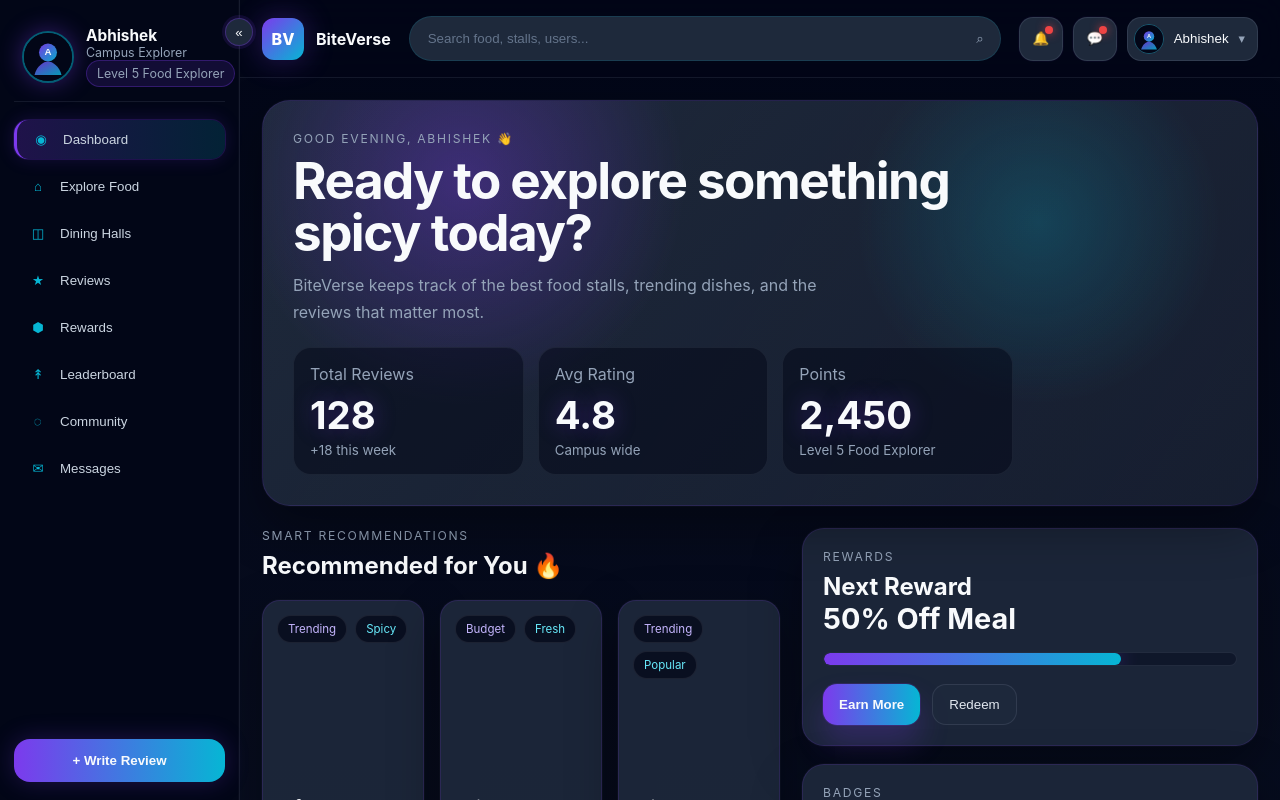
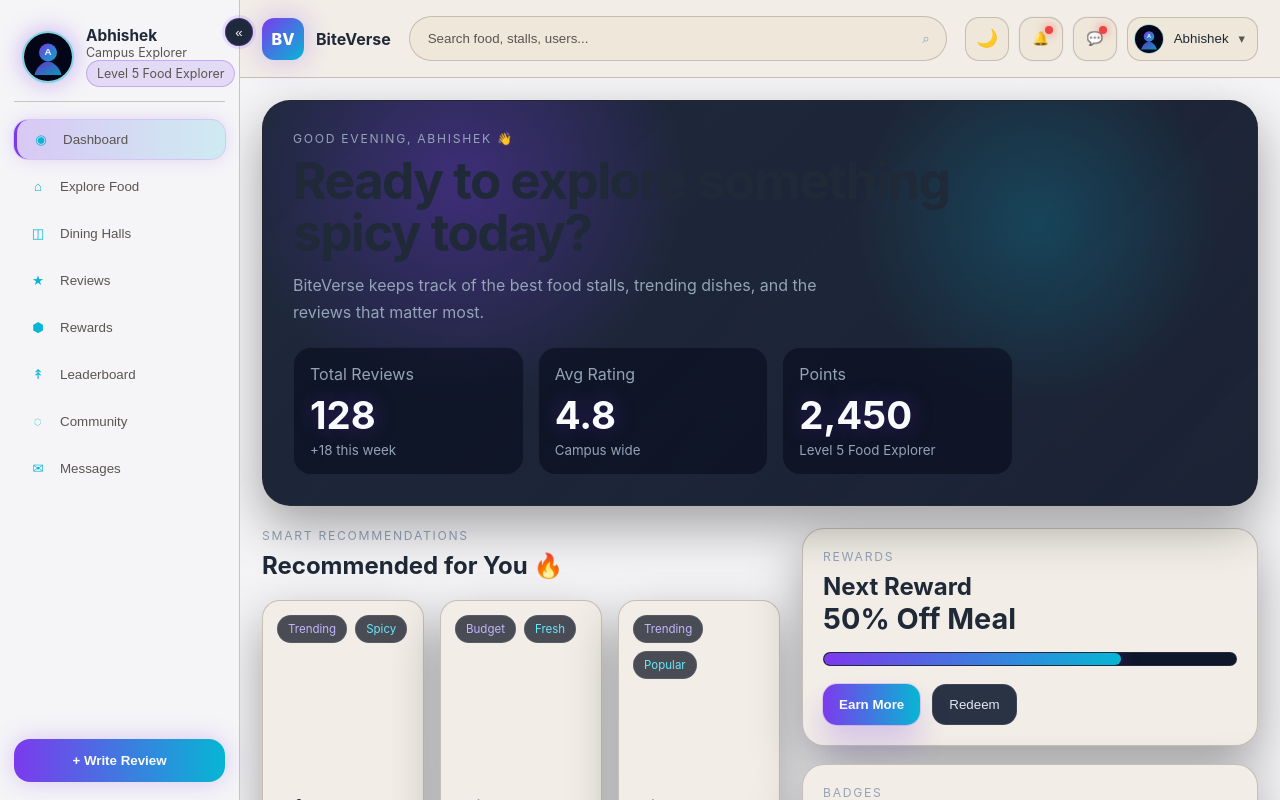
Before and after one commit to Abhishek-gupta18/BiteVerse, a React app in the folder frontend/: page /dashboard in a window 1280 px wide. Shown: the top 800 px of the page. Built offline with nearby package versions, Linux system fonts and the light colour scheme; the HTML template or start-up script is replaced by a standard one.

Commit message:
first commit....

```diff
--- a/frontend/src/Dashboard.css
+++ b/frontend/src/Dashboard.css
@@ -1,8 +1,19 @@
 .biteverse-shell {
   min-height: 100vh;
   display: flex;
+  background: var(--bg);
+  color: var(--text);
+  transition: background 0.5s cubic-bezier(0.4, 0, 0.2, 1), color 0.5s cubic-bezier(0.4, 0, 0.2, 1);
+}
+
+/* Light theme overrides for Dashboard */
+html[data-theme="light"] .biteverse-shell {
+  background: linear-gradient(180deg, #f5f5f7 0%, #f0f0f3 100%);
+}
+
+/* Dark theme styling */
+html[data-theme="dark"] .biteverse-shell {
   background: linear-gradient(180deg, #020617 0%, #0f172a 100%);
-  color: #f8fafc;
 }
 
 .dashboard-content {
@@ -20,9 +31,10 @@
 }
 
 .glow-card {
-  background: rgba(30, 41, 59, 0.92);
-  border: 1px solid rgba(124, 58, 237, 0.16);
+  background: var(--bg-secondary);
+  border: 1px solid var(--border);
   box-shadow: 0 0 0 1px rgba(255, 255, 255, 0.02), 0 20px 50px rgba(0, 0, 0, 0.34);
+  transition: background 0.5s cubic-bezier(0.4, 0, 0.2, 1), border-color 0.5s cubic-bezier(0.4, 0, 0.2, 1);
 }
 
 .biteverse-sidebar {
@@ -31,15 +43,15 @@
   top: 0;
   bottom: 0;
   width: 240px;
-  background: #020617;
-  border-right: 1px solid rgba(148, 163, 184, 0.14);
+  background: var(--bg);
+  border-right: 1px solid var(--border);
   padding: 18px 14px;
   display: flex;
   flex-direction: column;
   gap: 18px;
   box-shadow: inset -1px 0 0 rgba(255, 255, 255, 0.02);
   z-index: 40;
-  transition: width 0.38s ease-in-out, padding 0.38s ease-in-out, gap 0.38s ease-in-out;
+  transition: width 0.38s ease-in-out, padding 0.38s ease-in-out, gap 0.38s ease-in-out, background 0.5s cubic-bezier(0.4, 0, 0.2, 1), border-color 0.5s cubic-bezier(0.4, 0, 0.2, 1);
 }
 
 .biteverse-sidebar.collapsed {
@@ -97,8 +109,8 @@
   align-items: center;
   gap: 12px;
   padding: 8px 8px 14px;
-  border-bottom: 1px solid rgba(148, 163, 184, 0.12);
-  transition: gap 0.38s ease-in-out, padding 0.38s ease-in-out;
+  border-bottom: 1px solid var(--border);
+  transition: gap 0.38s ease-in-out, padding 0.38s ease-in-out, border-color 0.5s cubic-bezier(0.4, 0, 0.2, 1);
 }
 
 .sidebar-avatar {
@@ -118,7 +130,8 @@
 .sidebar-profile strong {
   display: block;
   font-size: 0.96rem;
-  transition: opacity 0.38s ease-in-out, max-width 0.38s ease-in-out;
+  color: var(--text);
+  transition: opacity 0.38s ease-in-out, max-width 0.38s ease-in-out, color 0.5s cubic-bezier(0.4, 0, 0.2, 1);
   white-space: nowrap;
   overflow: hidden;
   text-overflow: ellipsis;
@@ -127,9 +140,9 @@
 .sidebar-profile p,
 .sidebar-profile span {
   margin: 0;
-  color: #94a3b8;
+  color: var(--text-secondary);
   font-size: 0.78rem;
-  transition: opacity 0.38s ease-in-out, max-width 0.38s ease-in-out;
+  transition: opacity 0.38s ease-in-out, max-width 0.38s ease-in-out, color 0.5s cubic-bezier(0.4, 0, 0.2, 1);
   white-space: nowrap;
   overflow: hidden;
   text-overflow: ellipsis;
@@ -162,10 +175,10 @@
   border: 0;
   border-radius: 14px;
   padding: 12px 14px;
-  color: #cbd5e1;
+  color: var(--text-secondary);
   background: transparent;
   text-align: left;
-  transition: all 0.3s ease-in-out, background 0.3s ease-in-out, justify-content 0.38s ease-in-out;
+  transition: all 0.3s ease-in-out, background 0.3s ease-in-out, justify-content 0.38s ease-in-out, color 0.5s cubic-bezier(0.4, 0, 0.2, 1);
   white-space: nowrap;
 }
 
@@ -175,8 +188,8 @@
 }
 
 .sidebar-nav-item:hover {
-  background: rgba(30, 41, 59, 0.9);
-  color: #f8fafc;
+  background: var(--bg-secondary);
+  color: var(--text);
   transform: translateX(2px);
 }
 
@@ -249,15 +262,18 @@
   gap: 18px;
   padding: 16px 22px;
   margin: 0;
-  background: rgba(2, 6, 23, 0.82);
+  background: var(--bg-secondary);
   backdrop-filter: blur(18px);
-  border-bottom: 1px solid rgba(148, 163, 184, 0.12);
+  border-bottom: 1px solid var(--border);
+  transition: background 0.5s cubic-bezier(0.4, 0, 0.2, 1), border-color 0.5s cubic-bezier(0.4, 0, 0.2, 1);
 }
 
 .navbar-brand {
   display: flex;
   align-items: center;
   gap: 12px;
+  color: var(--text);
+  transition: color 0.5s cubic-bezier(0.4, 0, 0.2, 1);
 }
 
 .brand-mark {
@@ -277,8 +293,9 @@
   align-items: center;
   border-radius: 999px;
   overflow: hidden;
-  background: #1e293b;
-  border: 1px solid rgba(6, 182, 212, 0.14);
+  background: var(--input-bg);
+  border: 1px solid var(--border-secondary);
+  transition: background 0.5s cubic-bezier(0.4, 0, 0.2, 1), border-color 0.5s cubic-bezier(0.4, 0, 0.2, 1);
 }
 
 .navbar-search input {
@@ -286,13 +303,14 @@
   min-width: 0;
   border: 0;
   background: transparent;
-  color: #f8fafc;
+  color: var(--text);
   padding: 14px 18px;
   outline: none;
+  transition: color 0.5s cubic-bezier(0.4, 0, 0.2, 1);
 }
 
 .navbar-search input::placeholder {
-  color: #64748b;
+  color: var(--text-secondary);
 }
 
 .navbar-search:focus-within {
@@ -313,13 +331,94 @@
   gap: 10px;
 }
 
+/* Theme toggle button in Dashboard navbar */
+.theme-toggle-btn {
+  width: 44px;
+  height: 44px;
+  border: 1px solid var(--border-secondary);
+  background: var(--input-bg);
+  color: var(--text);
+  border-radius: 14px;
+  cursor: pointer;
+  display: grid;
+  place-items: center;
+  position: relative;
+  font-size: 1.1rem;
+  transition: all 0.5s cubic-bezier(0.4, 0, 0.2, 1);
+  overflow: hidden;
+}
+
+.theme-toggle-btn:hover {
+  transform: scale(1.08);
+  border-color: var(--accent);
+  box-shadow: 0 0 12px rgba(124, 58, 237, 0.3);
+}
+
+.theme-toggle-btn .toggle-icon {
+  display: inline-block;
+  transition: all 0.4s cubic-bezier(0.34, 1.56, 0.64, 1);
+}
+
+.theme-toggle-btn.light .toggle-icon {
+  animation: moonRise 0.5s cubic-bezier(0.34, 1.56, 0.64, 1) forwards;
+}
+
+.theme-toggle-btn.dark .toggle-icon {
+  animation: sunRise 0.5s cubic-bezier(0.34, 1.56, 0.64, 1) forwards;
+}
+
+@keyframes moonRise {
+  0% {
+    transform: rotate(0deg) scale(0.5);
+    opacity: 0;
+  }
+  50% {
+    transform: rotate(-30deg) scale(1.1);
+  }
+  100% {
+    transform: rotate(0deg) scale(1);
+    opacity: 1;
+  }
+}
+
+@keyframes sunRise {
+  0% {
+    transform: rotate(0deg) scale(0.5);
+    opacity: 0;
+  }
+  50% {
+    transform: rotate(30deg) scale(1.1);
+  }
+  100% {
+    transform: rotate(0deg) scale(1);
+    opacity: 1;
+  }
+}
+
+.theme-toggle-btn:active {
+  animation: themeToggleRipple 0.6s ease-out;
+}
+
+@keyframes themeToggleRipple {
+  0% {
+    box-shadow: 0 0 0 0 rgba(124, 58, 237, 0.7);
+  }
+  70% {
+    box-shadow: 0 0 0 10px rgba(124, 58, 237, 0);
+  }
+  100% {
+    box-shadow: 0 0 0 0 rgba(124, 58, 237, 0);
+  }
+}
+
 .icon-btn,
 .profile-pill {
-  border: 1px solid rgba(148, 163, 184, 0.16);
-  background: #1e293b;
-  color: #f8fafc;
+  border: 1px solid var(--border-secondary);
+  background: var(--input-bg);
+  color: var(--text);
   border-radius: 14px;
   height: 44px;
+  transition: all 0.5s cubic-bezier(0.4, 0, 0.2, 1);
 }
 
 .icon-btn {
@@ -352,9 +451,9 @@
 }
 
 .profile-caret {
-  color: #94a3b8;
+  color: var(--text-secondary);
   font-size: 0.8rem;
-  transition: transform 0.18s ease;
+  transition: transform 0.18s ease, color 0.5s cubic-bezier(0.4, 0, 0.2, 1);
 }
 
 .profile-caret.open {
@@ -372,26 +471,28 @@
   min-width: 220px;
   padding: 8px;
   border-radius: 18px;
-  background: rgba(2, 6, 23, 0.96);
-  border: 1px solid rgba(124, 58, 237, 0.22);
+  background: var(--bg-secondary);
+  border: 1px solid var(--border);
   box-shadow: 0 22px 44px rgba(0, 0, 0, 0.45), 0 0 0 1px rgba(6, 182, 212, 0.06);
   backdrop-filter: blur(18px);
   z-index: 80;
+  transition: background 0.5s cubic-bezier(0.4, 0, 0.2, 1), border-color 0.5s cubic-bezier(0.4, 0, 0.2, 1);
 }
 
 .profile-menu-item {
   width: 100%;
   border: 0;
   background: transparent;
-  color: #f8fafc;
+  color: var(--text);
   text-align: left;
   padding: 12px 14px;
   border-radius: 12px;
+  transition: all 0.3s ease, background 0.3s ease, color 0.5s cubic-bezier(0.4, 0, 0.2, 1);
 }
 
 .profile-menu-item:hover {
-  background: rgba(30, 41, 59, 0.9);
-  color: #67e8f9;
+  background: var(--bg);
+  color: var(--accent);
 }
 
 .profile-menu-item.danger {
--- a/frontend/src/Dashboard.jsx
+++ b/frontend/src/Dashboard.jsx
@@ -1,5 +1,6 @@
 import React, { useEffect, useMemo, useRef, useState } from 'react';
 import { useNavigate } from 'react-router-dom';
+import { useTheme } from './context/ThemeContext';
 import './Dashboard.css';
 
 const avatarSvg = (label, primary, secondary) =>
@@ -164,6 +165,7 @@ function SectionTitle({ kicker, title, action }) {
 
 const Dashboard = () => {
   const navigate = useNavigate();
+  const { theme, toggleTheme } = useTheme();
   const [activeNav, setActiveNav] = useState('dashboard');
   const [reviewTab, setReviewTab] = useState('latest');
   const [sidebarCollapsed, setSidebarCollapsed] = useState(false);
@@ -302,6 +304,15 @@ const Dashboard = () => {
           </div>
 
           <div className="navbar-actions">
+            <button
+              type="button"
+              className={`theme-toggle-btn ${theme}`}
+              onClick={toggleTheme}
+              aria-label="Toggle theme"
+              title={`Switch to ${theme === 'light' ? 'dark' : 'light'} theme`}
+            >
+              <span className="toggle-icon">{theme === 'light' ? '🌙' : '☀️'}</span>
+            </button>
             <button type="button" className="icon-btn badge-btn" aria-label="Notifications">
               🔔
               <span className="red-dot" aria-hidden="true" />
--- /dev/null
+++ b/frontend/src/context/ThemeContext.jsx
@@ -0,0 +1,41 @@
+import React, { createContext, useContext, useState, useEffect } from 'react';
+
+const ThemeContext = createContext();
+
+export const ThemeProvider = ({ children }) => {
+  const [theme, setTheme] = useState(() => {
+    // Check localStorage for saved theme
+    const savedTheme = localStorage.getItem('theme');
+    if (savedTheme) return savedTheme;
+
+    // Check system preference
+    if (window.matchMedia && window.matchMedia('(prefers-color-scheme: dark)').matches) {
+      return 'dark';
+    }
+    return 'light';
+  });
+
+  useEffect(() => {
+    // Apply theme to document root
+    document.documentElement.setAttribute('data-theme', theme);
+    localStorage.setItem('theme', theme);
+  }, [theme]);
+
+  const toggleTheme = () => {
+    setTheme(prev => prev === 'light' ? 'dark' : 'light');
+  };
+
+  return (
+    <ThemeContext.Provider value={{ theme, toggleTheme }}>
+      {children}
+    </ThemeContext.Provider>
+  );
+};
+
+export const useTheme = () => {
+  const context = useContext(ThemeContext);
+  if (!context) {
+    throw new Error('useTheme must be used within ThemeProvider');
+  }
+  return context;
+};
--- a/frontend/src/globals.css
+++ b/frontend/src/globals.css
@@ -7,6 +7,55 @@
 
 :root {
   --accent-gradient: linear-gradient(135deg, #7c3aed 0%, #06b6d4 100%);
+
+  /* Light Theme Colors */
+  --light-bg: #f5f5f7;
+  --light-bg-secondary: #f2eee7;
+  --light-text: #1f2937;
+  --light-text-secondary: #5a5550;
+  --light-border: rgba(65, 54, 45, 0.26);
+  --light-border-secondary: rgba(65, 54, 45, 0.24);
+  --light-input-bg: #efe7da;
+  --light-accent: #c97a3a;
+  --light-navbar-bg: #f2eee7;
+
+  /* Dark Theme Colors */
+  --dark-bg: #020617;
+  --dark-bg-secondary: #1e293b;
+  --dark-text: #f8fafc;
+  --dark-text-secondary: #cbd5e1;
+  --dark-border: rgba(148, 163, 184, 0.18);
+  --dark-border-secondary: rgba(148, 163, 184, 0.12);
+  --dark-input-bg: #0f172a;
+  --dark-accent: #06b6d4;
+  --dark-navbar-bg: #0f172a;
+}
+
+/* Light Theme (Default) */
+html[data-theme="light"],
+html:not([data-theme]) {
+  --bg: var(--light-bg);
+  --bg-secondary: var(--light-bg-secondary);
+  --text: var(--light-text);
+  --text-secondary: var(--light-text-secondary);
+  --border: var(--light-border);
+  --border-secondary: var(--light-border-secondary);
+  --input-bg: var(--light-input-bg);
+  --accent: var(--light-accent);
+  --navbar-bg: var(--light-navbar-bg);
+}
+
+/* Dark Theme */
+html[data-theme="dark"] {
+  --bg: var(--dark-bg);
+  --bg-secondary: var(--dark-bg-secondary);
+  --text: var(--dark-text);
+  --text-secondary: var(--dark-text-secondary);
+  --border: var(--dark-border);
+  --border-secondary: var(--dark-border-secondary);
+  --input-bg: var(--dark-input-bg);
+  --accent: var(--dark-accent);
+  --navbar-bg: var(--dark-navbar-bg);
 }
 
 html,
@@ -20,11 +69,9 @@ body {
   font-family: "Inter", "Segoe UI", "Roboto", -apple-system, BlinkMacSystemFont, sans-serif;
   -webkit-font-smoothing: antialiased;
   -moz-osx-font-smoothing: grayscale;
-  background:
-    radial-gradient(circle at 15% 10%, rgba(124, 58, 237, 0.18), transparent 22%),
-    radial-gradient(circle at 82% 18%, rgba(6, 182, 212, 0.14), transparent 20%),
-    linear-gradient(180deg, #020617 0%, #0f172a 100%);
-  color: #f8fafc;
+  background: var(--bg);
+  color: var(--text);
+  transition: background 0.5s cubic-bezier(0.4, 0, 0.2, 1), color 0.5s cubic-bezier(0.4, 0, 0.2, 1);
 }
 
 ::-webkit-scrollbar {
@@ -33,13 +80,14 @@ body {
 }
 
 ::-webkit-scrollbar-track {
-  background: rgba(2, 6, 23, 0.7);
+  background: var(--bg-secondary);
   border-radius: 999px;
 }
 
 ::-webkit-scrollbar-thumb {
   background: rgba(124, 58, 237, 0.45);
   border-radius: 999px;
+  transition: background 0.3s ease;
 }
 
 ::-webkit-scrollbar-thumb:hover {
@@ -82,3 +130,20 @@ a:hover {
   backdrop-filter: blur(16px);
   border: 1px solid rgba(148, 163, 184, 0.18);
 }
+
+/* Theme transition animation */
+@keyframes themeTransition {
+  0% {
+    opacity: 1;
+  }
+  50% {
+    opacity: 0.8;
+  }
+  100% {
+    opacity: 1;
+  }
+}
+
+html[data-theme] {
+  animation: themeTransition 0.5s cubic-bezier(0.4, 0, 0.2, 1);
+}
--- a/frontend/src/main.jsx
+++ b/frontend/src/main.jsx
@@ -9,6 +9,7 @@ import Login from './Login.jsx'
 import Register from './Register.jsx'
 import Dashboard from './Dashboard.jsx'
 import Chat from './components/sections/chat'
+import { ThemeProvider } from './context/ThemeContext'
 
 function ButtonClickFeedback() {
   useEffect(() => {
@@ -56,6 +57,7 @@ function ButtonClickFeedback() {
 
 createRoot(document.getElementById('root')).render(
   <StrictMode>
+    <ThemeProvider>
       <BrowserRouter>
         <ButtonClickFeedback />
         <Routes>
@@ -66,5 +68,6 @@ createRoot(document.getElementById('root')).render(
           <Route path="/chat" element={<Chat />} />
         </Routes>
       </BrowserRouter>
+    </ThemeProvider>
   </StrictMode>,
 )
--- a/frontend/src/styles/Navbar.css
+++ b/frontend/src/styles/Navbar.css
@@ -1,12 +1,13 @@
 .navbar {
-  background: #f2eee7;
-  border: 2px solid rgba(65, 54, 45, 0.26);
+  background: var(--navbar-bg);
+  border: 2px solid var(--border);
   border-radius: 18px;
   padding: 0.55rem 0.8rem;
   position: sticky;
   top: 0.55rem;
   z-index: 150;
   margin: 0.55rem 0.9rem 0;
+  transition: background 0.5s cubic-bezier(0.4, 0, 0.2, 1), border-color 0.5s cubic-bezier(0.4, 0, 0.2, 1);
 }
 
 .navbar-content {
@@ -24,9 +25,10 @@
   display: inline-flex;
   align-items: center;
   gap: 0.55rem;
-  color: #5a5550;
+  color: var(--text-secondary);
   font-weight: 700;
   font-size: 1.05rem;
+  transition: color 0.5s cubic-bezier(0.4, 0, 0.2, 1);
 }
 
 .brand-icon {
@@ -34,7 +36,8 @@
 }
 
 .brand-text {
-  color: #c97a3a;
+  color: var(--accent);
+  transition: color 0.5s cubic-bezier(0.4, 0, 0.2, 1);
 }
 
 .navbar-center {
@@ -44,9 +47,10 @@
 .search-wrapper {
   display: flex;
   align-items: center;
-  border: 1px solid rgba(65, 54, 45, 0.24);
+  border: 1px solid var(--border-secondary);
   border-radius: 10px;
-  background: #efe7da;
+  background: var(--input-bg);
+  transition: background 0.5s cubic-bezier(0.4, 0, 0.2, 1), border-color 0.5s cubic-bezier(0.4, 0, 0.2, 1);
 }
 
 .search-input {
@@ -54,22 +58,25 @@
   background: transparent;
   border: none;
   padding: 0.62rem 0.75rem;
-  color: #5a5550;
+  color: var(--text);
   font-size: 0.92rem;
   outline: none;
+  transition: color 0.5s cubic-bezier(0.4, 0, 0.2, 1);
 }
 
 .search-input::placeholder {
   color: rgba(90, 85, 80, 0.58);
+  transition: color 0.5s cubic-bezier(0.4, 0, 0.2, 1);
 }
 
 .search-btn {
   background: transparent;
   border: none;
-  color: rgba(90, 85, 80, 0.7);
+  color: var(--text-secondary);
   cursor: pointer;
   padding: 0 0.8rem;
   font-size: 1rem;
+  transition: color 0.5s cubic-bezier(0.4, 0, 0.2, 1);
 }
 
 .navbar-right {
@@ -78,14 +85,10 @@
   gap: 0.55rem;
 }
 
-.notification-wrapper {
-  position: relative;
-}
-
-.icon-btn {
-  background: #efe7da;
-  border: 1px solid rgba(65, 54, 45, 0.24);
-  color: rgba(90, 85, 80, 0.78);
+/* Theme Toggle Button Styles */
+.theme-toggle {
+  background: var(--input-bg);
+  border: 1px solid var(--border-secondary);
   width: 38px;
   height: 38px;
   border-radius: 10px;
@@ -95,6 +98,95 @@
   justify-content: center;
   position: relative;
   font-size: 1rem;
+  transition: all 0.5s cubic-bezier(0.4, 0, 0.2, 1);
+  overflow: hidden;
+}
+
+.theme-toggle:hover {
+  transform: scale(1.05);
+  border-color: var(--accent);
+}
+
+.toggle-icon {
+  display: inline-block;
+  transition: all 0.4s cubic-bezier(0.34, 1.56, 0.64, 1);
+}
+
+.theme-toggle.light .toggle-icon {
+  animation: moonRise 0.5s cubic-bezier(0.34, 1.56, 0.64, 1) forwards;
+}
+
+.theme-toggle.dark .toggle-icon {
+  animation: sunRise 0.5s cubic-bezier(0.34, 1.56, 0.64, 1) forwards;
+}
+
+@keyframes moonRise {
+  0% {
+    transform: rotate(0deg) scale(0.5);
+    opacity: 0;
+  }
+  50% {
+    transform: rotate(-30deg) scale(1.1);
+  }
+  100% {
+    transform: rotate(0deg) scale(1);
+    opacity: 1;
+  }
+}
+
+@keyframes sunRise {
+  0% {
+    transform: rotate(0deg) scale(0.5);
+    opacity: 0;
+  }
+  50% {
+    transform: rotate(30deg) scale(1.1);
+  }
+  100% {
+    transform: rotate(0deg) scale(1);
+    opacity: 1;
+  }
+}
+
+/* Ripple effect on theme toggle */
+@keyframes themeToggleRipple {
+  0% {
+    box-shadow: 0 0 0 0 rgba(124, 58, 237, 0.7);
+  }
+  70% {
+    box-shadow: 0 0 0 10px rgba(124, 58, 237, 0);
+  }
+  100% {
+    box-shadow: 0 0 0 0 rgba(124, 58, 237, 0);
+  }
+}
+
+.theme-toggle:active {
+  animation: themeToggleRipple 0.6s ease-out;
+}
+
+.notification-wrapper {
+  position: relative;
+}
+
+.icon-btn {
+  background: var(--input-bg);
+  border: 1px solid var(--border-secondary);
+  color: var(--text-secondary);
+  width: 38px;
+  height: 38px;
+  border-radius: 10px;
+  cursor: pointer;
+  display: flex;
+  align-items: center;
+  justify-content: center;
+  position: relative;
+  font-size: 1rem;
+  transition: all 0.5s cubic-bezier(0.4, 0, 0.2, 1);
+}
+
+.icon-btn:hover {
+  transform: translateY(-2px);
 }
 
 .notification-badge {
@@ -112,7 +204,8 @@
   font-size: 0.66rem;
   font-weight: 700;
   padding: 0 0.2rem;
-  border: 2px solid #f2eee7;
+  border: 2px solid var(--navbar-bg);
+  transition: border-color 0.5s cubic-bezier(0.4, 0, 0.2, 1);
 }
 
 .profile-dropdown-wrapper {
@@ -123,13 +216,18 @@
   width: 38px;
   height: 38px;
   border-radius: 10px;
-  border: 1px solid rgba(65, 54, 45, 0.24);
-  background: #efe7da;
+  border: 1px solid var(--border-secondary);
+  background: var(--input-bg);
   cursor: pointer;
   overflow: hidden;
   display: flex;
   align-items: center;
   justify-content: center;
+  transition: all 0.5s cubic-bezier(0.4, 0, 0.2, 1);
+}
+
+.profile-pic-btn:hover {
+  transform: scale(1.05);
 }
 
 .profile-pic-btn img {
```
Also changed, not shown: frontend/src/components/Navbar.jsx (+12 -0 lines). Lines whose indentation alone changed are shown as unchanged.
